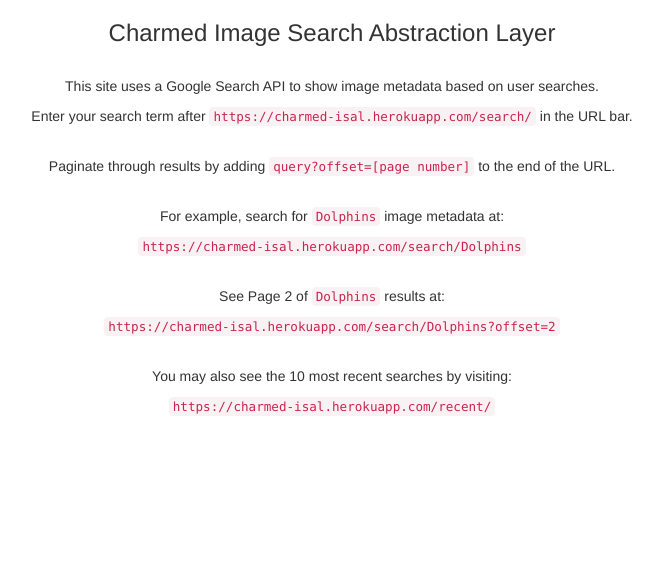
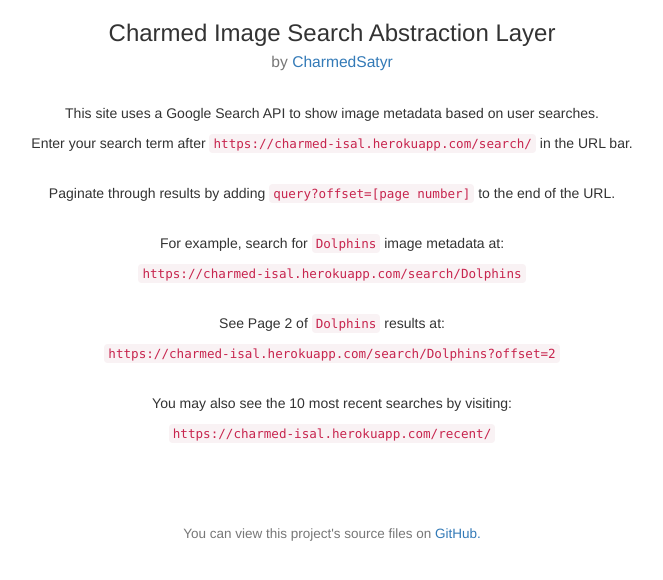
Before and after one commit to CharmedSatyr-freeCodeCamp/image_search_abstraction_layer, a website: page views/index.html in a window 1280 px wide. Shown: the whole page, without its empty margins (308-971 px from the left). Drawn offline with Linux system fonts and the light colour scheme.

Commit message:
+Credit && GitHub link

```diff
--- a/views/index.html
+++ b/views/index.html
@@ -3,6 +3,7 @@
 
     <head>
         <meta charset='utf-8' />
+        <meta name="viewport" content="width=device-width, initial-scale=1">
         <title>Charmed ISAL</title>
         <style type='text/css'>
             body {
@@ -15,7 +16,9 @@
 
     <body>
         <header class='container-fluid'>
-            <h3>Charmed Image Search Abstraction Layer</h3>
+            <h3>Charmed Image Search Abstraction Layer
+              <br/>
+              <small>&#32;by&#32;<a href="https://charmedsatyr.com">CharmedSatyr</a></small></h3>
         </header>
         <br/>
         <main class='container-fluid'>
@@ -33,6 +36,10 @@
             <p>You may also see the 10 most recent searches by visiting:</p>
             <p><code>https://charmed-isal.herokuapp.com/recent/</code></p>
         </main>
+        <footer>
+            <br/><br/><br/>
+            <h4><small>You can view this project's source files on&#32;<a href="https://github.com/charmedsatyr/image_search_abstraction_layer.git" target="_blank">GitHub.</a><small></h4>
+        </footer>
     </body>
 
 </html>
```
